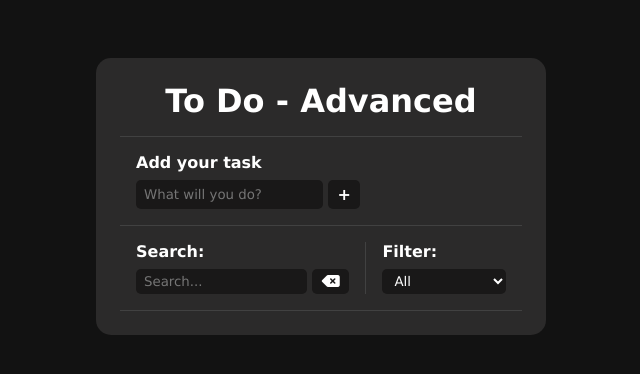
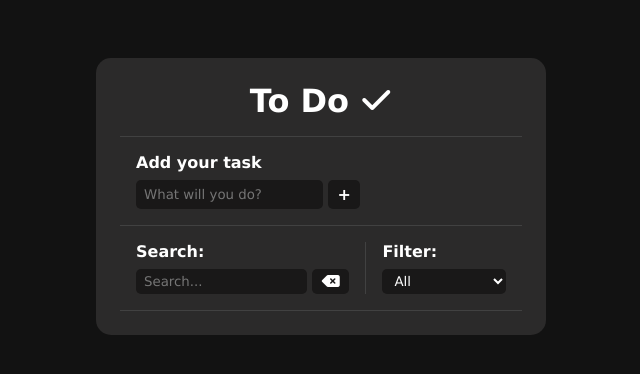
Before and after one commit to Eriklps/todo-advanced-js, a plain HTML site: page index.html in a window 1280 px wide. Shown: the whole page, without its empty margins (319-959 px from the left). Drawn offline with Linux system fonts and the light colour scheme.

Commit message:
check add

```diff
--- a/index.html
+++ b/index.html
@@ -18,7 +18,7 @@
   <body>
     <div class="todo-container">
       <header>
-        <h1>To Do - Advanced</h1>
+        <h1>To Do <i class="fa-solid fa-check"></i> </h1>
       </header>
       <form id="todo-form">
         <p>Add your task</p>
```
